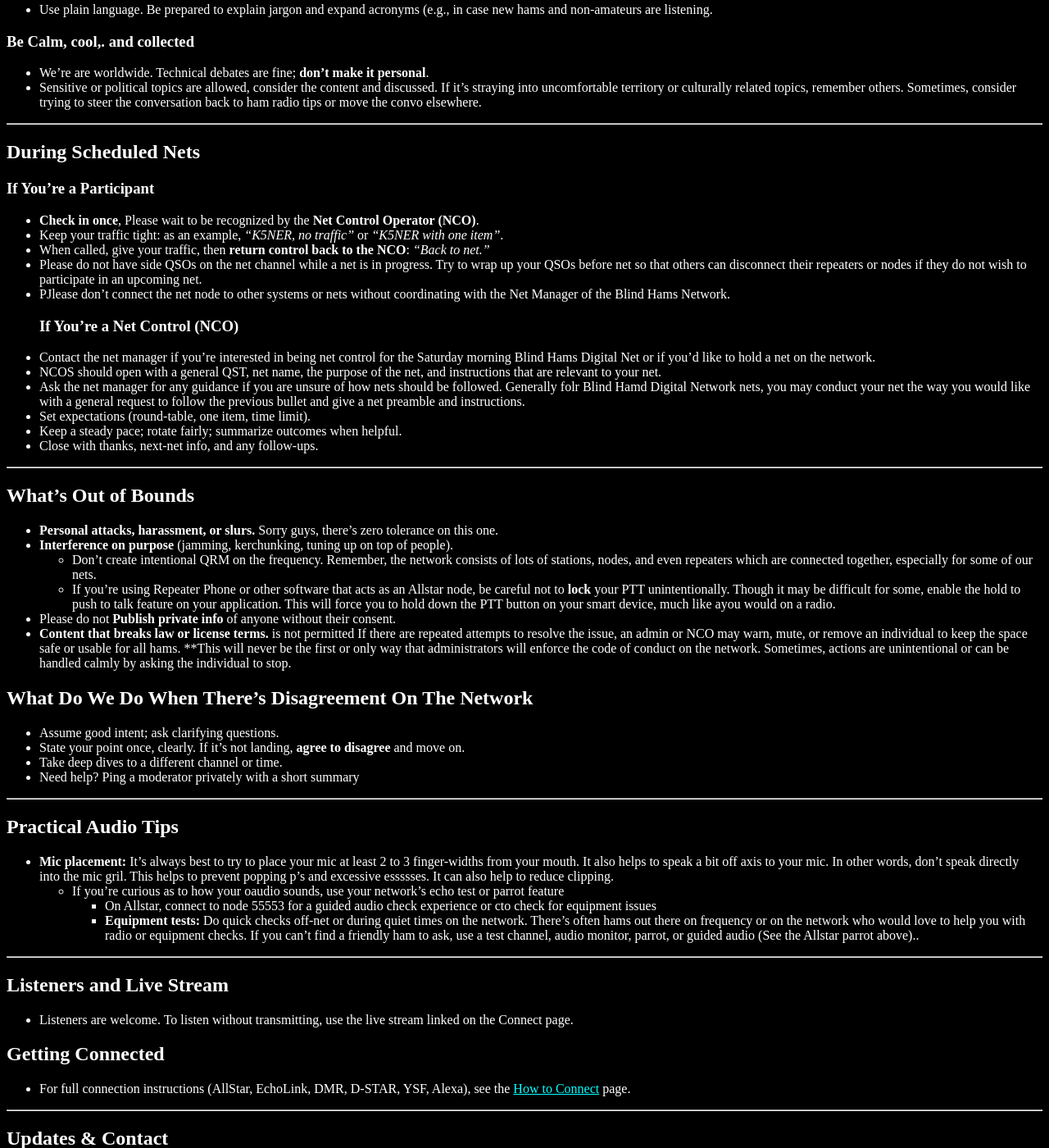
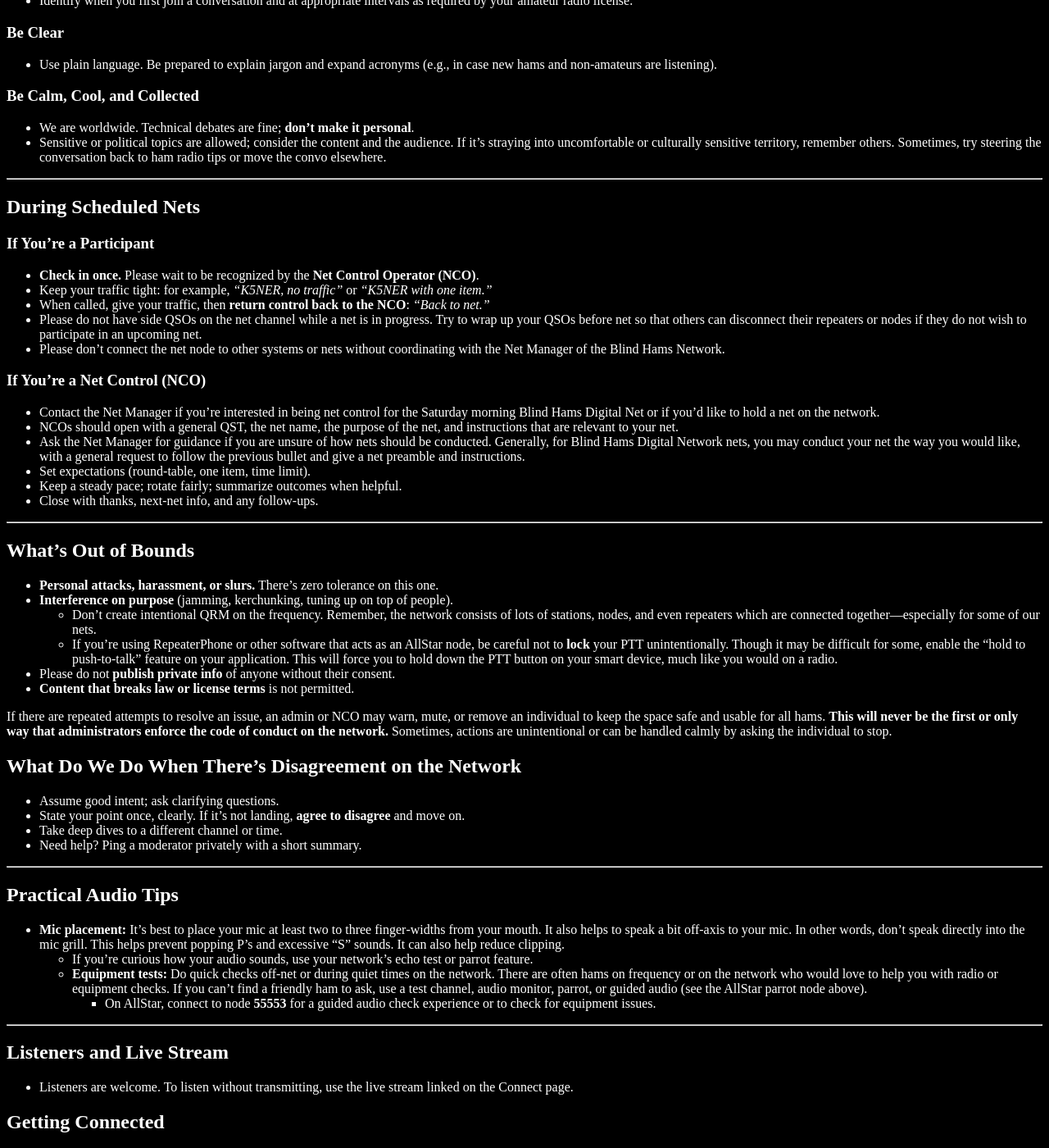
Before and after one commit to nromey/bh-network, a Jekyll site: the page built from nets/blind-hams/etiquette.md, in a window 1280 px wide and 1400 px high, scrolled down 558 px. Shown: the whole window at 82% size. Built offline with Jekyll 4.4.1, drawn with Linux system fonts in a browser that asks for light colours; some of the changed text lies outside the part shown.

```diff
--- a/nets/blind-hams/etiquette.md
+++ b/nets/blind-hams/etiquette.md
@@ -1,79 +1,85 @@
 ---
 layout: default
-title: Tips, Etiquette, and Code Of Conduct on the Blind Hams Digital Network
+title: Tips, Etiquette, and Code of Conduct on the Blind Hams Digital Network
 permalink: /nets/blind-hams/etiquette/
 ---
 
 # Operating Etiquette
-- The Blind Hams Digital Network strives to be friendly , accepting, and helpfuil to everyone. TRHough we are the Blind Hams Digital network, sighted people are welcome.  Ifyou have a license to operate on the ham bands, you are welcome on this network.
-##TL;DR (Too Long Didn't read? {#tldr}
+
+- The Blind Hams Digital Network strives to be friendly, accepting, and helpful to everyone. Though we are the Blind Hams Digital Network, sighted people are welcome. If you have a license to operate on the ham bands, you are welcome on this network.
+
+## TL;DR (Too Long; Didn't Read) {#tldr}
+
 - **Be brief, clear, and courteous.**
 - **Listen first;** join when there’s a break.
 - **ID regularly** and use plain language.
-- **Make it accessible:** good mic technique, avoid overdriven audio, describe visuals, expand acronyms at first use. Remember that not everyone who connects is blind.
-- **Avoid heated topics** unless you are on an "anything goes" node i.e. Allstar node 506318 or another community hosted node)
-- Disagree kindly, not loudly. Remember that disagreement is inevitable, it's ok to agree to disagree, then move on to new topics. In short, **If things go sideways:** de-escalate, move on, or take it to a quieter channel, frequency, or mode.
-- **During nets:** follow your net control operator's directions; limit side chats unless allowed to answer a net question and directed through net control. Pass traffic efficiently.
+- **Make it accessible:** good mic technique, avoid overdriven audio, describe visuals, and expand acronyms at first use. Remember that not everyone who connects is blind.
+- **Avoid heated topics** unless you are on an “anything goes” node (e.g., AllStar node 506318 or another community‑hosted node).
+- Disagree kindly, not loudly. Remember that disagreement is inevitable; it’s okay to agree to disagree, then move on to new topics. In short, **if things go sideways:** de‑escalate, move on, or take it to a quieter channel, frequency, or mode.
+- **During nets:** follow your Net Control Operator’s directions; limit side chats unless allowed to answer a net question and directed through net control. Pass traffic efficiently.
 
 ---
 
 ## Everyday Operation (most of the time)
+
 ### Be Considerate
-- Share the channel: keep overs concise; leave gaps for others. You may be able to speak at any time and hear others (full duplex), but many nodes are simplex, and thus may have a hard time to get a word in edgewise.
-- Identify when you first join a conversation and at appropriate intervals as required  by your amateur radio license.
+- Share the channel: keep overs concise; leave gaps for others. You may be able to speak at any time and hear others (full duplex), but many nodes are simplex and may make it hard for others to get a word in edgewise.
+- Identify when you first join a conversation and at appropriate intervals as required by your amateur radio license.
 
 ### Be Clear
-- Use plain language. Be prepared to explain jargon and expand acronyms (e.g., in case new hams and non-amateurs are listening.
+- Use plain language. Be prepared to explain jargon and expand acronyms (e.g., in case new hams and non‑amateurs are listening).
 
-### Be Calm, cool,. and collected
-- We’re are worldwide. Technical debates are fine; **don’t make it personal**.
-- Sensitive or political topics are allowed, consider the content and discussed. If it’s straying into uncomfortable territory or culturally related topics, remember others. Sometimes, consider trying to steer the conversation back to ham radio tips or move the convo elsewhere.
+### Be Calm, Cool, and Collected
+- We are worldwide. Technical debates are fine; **don’t make it personal**.
+- Sensitive or political topics are allowed; consider the content and the audience. If it’s straying into uncomfortable or culturally sensitive territory, remember others. Sometimes, try steering the conversation back to ham radio tips or move the convo elsewhere.
 
 ---
 
 ## During Scheduled Nets
 
 ### If You’re a Participant
-- **Check in once**,  Please wait to be recognized by the **Net Control Operator (NCO)**.
-- Keep your traffic tight: as an example, *“K5NER, no traffic”* or *“K5NER with one item”*.
+- **Check in once.** Please wait to be recognized by the **Net Control Operator (NCO)**.
+- Keep your traffic tight: for example, *“K5NER, no traffic”* or *“K5NER with one item.”*
 - When called, give your traffic, then **return control back to the NCO**: *“Back to net.”*
 - Please do not have side QSOs on the net channel while a net is in progress. Try to wrap up your QSOs before net so that others can disconnect their repeaters or nodes if they do not wish to participate in an upcoming net.
-- PJlease don't connect the net node to other systems or nets without coordinating with the Net Manager of the Blind Hams Network.
+- Please don’t connect the net node to other systems or nets without coordinating with the Net Manager of the Blind Hams Network.
+
 ### If You’re a Net Control (NCO)
-- Contact the net manager if you're interested in being net control for the Saturday morning Blind Hams Digital Net or if you'd like to hold a net on the network.
-- NCOS should open with a general QST, net name, the purpose of the net, and instructions that are relevant to your net.
-- Ask the net manager for any guidance if you are unsure of how nets should be followed. Generally folr Blind Hamd Digital Network nets, you may conduct your net the way you would like with a general request to follow the previous bullet and give a net preamble and instructions.
-- Set expectations (round-table, one item, time limit).
+- Contact the Net Manager if you’re interested in being net control for the Saturday morning Blind Hams Digital Net or if you’d like to hold a net on the network.
+- NCOs should open with a general QST, the net name, the purpose of the net, and instructions that are relevant to your net.
+- Ask the Net Manager for guidance if you are unsure of how nets should be conducted. Generally, for Blind Hams Digital Network nets, you may conduct your net the way you would like, with a general request to follow the previous bullet and give a net preamble and instructions.
+- Set expectations (round‑table, one item, time limit).
 - Keep a steady pace; rotate fairly; summarize outcomes when helpful.
-- Close with thanks, next-net info, and any follow-ups.
+- Close with thanks, next‑net info, and any follow‑ups.
 
 ---
 
 ## What’s Out of Bounds
 
-- **Personal attacks, harassment, or slurs.** Sorry guys, there's zero tolerance on this one.
+- **Personal attacks, harassment, or slurs.** There’s zero tolerance on this one.
 - **Interference on purpose** (jamming, kerchunking, tuning up on top of people).
-  * Don't create intentional QRM on the frequency. Remember, the network consists of lots of stations, nodes, and even repeaters which are connected together, especially for some of our nets.
-  * If you're using Repeater Phone or other software that acts as an Allstar node, be careful not to **lock** your PTT unintentionally. Though it may be difficult for some, enable the hold to push to talk feature on your application. This will force you to hold down the PTT button on your smart device, much like ayou would on a radio.
-- Please do not **Publish   private info** of anyone without their consent.
-- **Content that breaks law or license terms.** is not permitted
-If there are repeated attempts to resolve the issue, an admin or NCO may warn, mute, or remove an individual to keep the space safe or usable for all hams. **This will never be the first or only way that administrators will enforce the code of conduct on the network. Sometimes, actions are unintentional or can be handled calmly by asking the individual to stop.
+  - Don’t create intentional QRM on the frequency. Remember, the network consists of lots of stations, nodes, and even repeaters which are connected together—especially for some of our nets.
+  - If you’re using RepeaterPhone or other software that acts as an AllStar node, be careful not to **lock** your PTT unintentionally. Though it may be difficult for some, enable the “hold to push‑to‑talk” feature on your application. This will force you to hold down the PTT button on your smart device, much like you would on a radio.
+- Please do not **publish private info** of anyone without their consent.
+- **Content that breaks law or license terms** is not permitted.
 
-## What Do We Do When There’s Disagreement On The Network
+If there are repeated attempts to resolve an issue, an admin or NCO may warn, mute, or remove an individual to keep the space safe and usable for all hams. **This will never be the first or only way that administrators enforce the code of conduct on the network.** Sometimes, actions are unintentional or can be handled calmly by asking the individual to stop.
+
+## What Do We Do When There’s Disagreement on the Network
 
 - Assume good intent; ask clarifying questions.
 - State your point once, clearly. If it’s not landing, **agree to disagree** and move on.
 - Take deep dives to a different channel or time.
-- Need help? Ping a moderator privately with a short summary
+- Need help? Ping a moderator privately with a short summary.
 
 ---
 
 ## Practical Audio Tips
 
-- **Mic placement:** It's always best to try to place your mic at least 2 to 3 finger-widths from your mouth. It also helps to speak a bit off axis to your mic. In other words, don't speak directly into the mic gril. This helps to prevent popping p's and excessive essssses. It can also help to reduce clipping.
-  * If you're curious as to how your oaudio sounds, use your network's echo test or parrot feature
-    * On Allstar, connect to node 55553 for a guided audio check experience or cto check for equipment issues
-    - **Equipment tests:** Do quick checks off-net or during quiet times on the network. There's often hams out there on frequency or on the network who would love to help you with radio or equipment checks. If you can't find a friendly ham to ask, use a test channel, audio monitor, parrot, or guided audio (See the Allstar parrot above)..
+- **Mic placement:** It’s best to place your mic at least two to three finger‑widths from your mouth. It also helps to speak a bit off‑axis to your mic. In other words, don’t speak directly into the mic grill. This helps prevent popping P’s and excessive “S” sounds. It can also help reduce clipping.
+  - If you’re curious how your audio sounds, use your network’s echo test or parrot feature.
+  - **Equipment tests:** Do quick checks off‑net or during quiet times on the network. There are often hams on frequency or on the network who would love to help you with radio or equipment checks. If you can’t find a friendly ham to ask, use a test channel, audio monitor, parrot, or guided audio (see the AllStar parrot node above).
+    - On AllStar, connect to node **55553** for a guided audio check experience or to check for equipment issues.
 
 ---
 
```
Also changed, not shown: other parts of nets/blind-hams/etiquette.md (+1 -2 lines).
